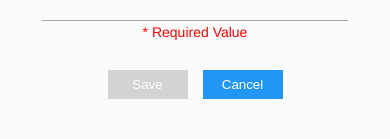
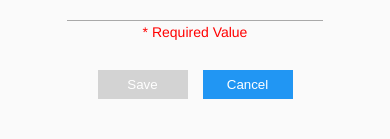
Before and after one commit to npgr/vue-todos, a Vue app: page /todos/new in a window 390 px wide. Shown: the part 161-300 px from the top of the page. Built offline with nearby package versions, Linux system fonts and the light colour scheme.

Commit message:
style: breakpoints and some color variables

```diff
--- a/src/App.vue
+++ b/src/App.vue
@@ -15,44 +15,5 @@ export default Vue.extend({
 </script>
 
 <style lang="scss">
-body {
-  background-color: #fafafa;
-  margin: 0;
-  padding: 0;
-}
-#app {
-  font-family: Avenir, Helvetica, Arial, sans-serif;
-  -webkit-font-smoothing: antialiased;
-  -moz-osx-font-smoothing: grayscale;
-  text-align: center;
-  color: #2c3e50;
-}
-
-.app-header {
-  background-color: #2196f3;
-  color: white;
-  line-height: 50px;
-  text-align: left;
-  padding-left: 7px;
-  font-size: 21px;
-}
-
-.page-title {
-  margin-top: 20px;
-  font-size: 25px;
-  line-height: 50px;
-  font-weight: bold;
-}
-
-input {
-  padding: 3px;
-  background-color: transparent;
-  border: none !important;
-  border-color: none !important;
-  border-bottom: 1px solid darkgray !important;
-  &:active {
-    border: none;
-    border-bottom: 1px solid darkgray;
-  }
-}
+@import "./style";
 </style>
--- /dev/null
+++ b/src/style/index.scss
@@ -0,0 +1,42 @@
+@import "variables";
+
+body {
+  background-color: #fafafa;
+  margin: 0;
+  padding: 0;
+}
+#app {
+  font-family: Avenir, Helvetica, Arial, sans-serif;
+  -webkit-font-smoothing: antialiased;
+  -moz-osx-font-smoothing: grayscale;
+  text-align: center;
+  color: $font-color;
+}
+
+.app-header {
+  background-color: $primary-color;
+  color: white;
+  line-height: 50px;
+  text-align: left;
+  padding-left: 7px;
+  font-size: 21px;
+}
+
+.page-title {
+  margin-top: 20px;
+  font-size: 25px;
+  line-height: 50px;
+  font-weight: bold;
+}
+
+input {
+  padding: 3px;
+  background-color: transparent;
+  border: none !important;
+  border-color: none !important;
+  border-bottom: 1px solid darkgray !important;
+  &:active {
+    border: none;
+    border-bottom: 1px solid darkgray;
+  }
+}
--- /dev/null
+++ b/src/style/variables.scss
@@ -0,0 +1,6 @@
+$breakpoint-tablet: 768px;
+$breakpoint-mobile: 480px;
+
+$primary-color: #2196f3;
+$error-color: red;
+$font-color: #2c3e50;
--- a/src/views/EditTodo.vue
+++ b/src/views/EditTodo.vue
@@ -66,6 +66,8 @@ export default {
 </script>
 
 <style scoped lang="scss">
+@import "../style/variables";
+
 .page-title {
   margin-bottom: 40px;
 }
@@ -73,14 +75,14 @@ export default {
   margin-top: 30px;
   align-content: center;
   & button {
-    min-width: 80px;
-    background-color: #2196f3;
+    min-width: 150px;
+    background-color: $primary-color;
     padding: 7px;
     color: white;
     border: none;
     cursor: pointer;
     &:first-child {
-      margin-right: 15px;
+      margin-right: 30px;
     }
     &:disabled {
       background-color: lightgrey;
@@ -89,11 +91,35 @@ export default {
   }
 }
 input[name="title"] {
-  width: 300px;
+  width: 700px;
 }
+
 .title-error {
   margin-top: 3px;
-  color: red;
+  color: $error-color;
   font-size: 14px;
 }
+
+@media (max-width: $breakpoint-tablet) {
+  input[name="title"] {
+    width: 400px;
+  }
+
+  .btn-group button {
+    min-width: 120px;
+  }
+}
+
+@media (max-width: $breakpoint-mobile) {
+  input[name="title"] {
+    width: 250px;
+  }
+
+  .btn-group button {
+    min-width: 90px;
+    &:first-child {
+      margin-right: 15px;
+    }
+  }
+}
 </style>
--- a/src/views/TodoList.vue
+++ b/src/views/TodoList.vue
@@ -74,9 +74,10 @@ export default {
 </script>
 
 <style scoped lang="scss">
+@import "../style/variables";
+
 .todo-item {
-  margin-left: 100px;
-  margin-right: 100px;
+  margin: 0 100px;
   display: flex;
   justify-content: space-between;
   line-height: 28px;
@@ -91,10 +92,22 @@ export default {
   }
 }
 
+@media (max-width: $breakpoint-tablet) {
+  .todo-item {
+    margin: 0 50px;
+  }
+}
+
+@media (max-width: $breakpoint-mobile) {
+  .todo-item {
+    margin: 0 20px;
+  }
+}
+
 .delete-todo,
 .edit-todo {
   font-weight: bold;
-  color: #2196f3;
+  color: $primary-color;
   margin-left: 7px;
   cursor: pointer;
   &:hover {
@@ -116,7 +129,7 @@ export default {
   font-size: 1.6em;
   font-weight: bold;
   border-radius: 50%;
-  background-color: #2196f3;
+  background-color: $primary-color;
   color: white;
   text-align: center;
   cursor: pointer;
```
